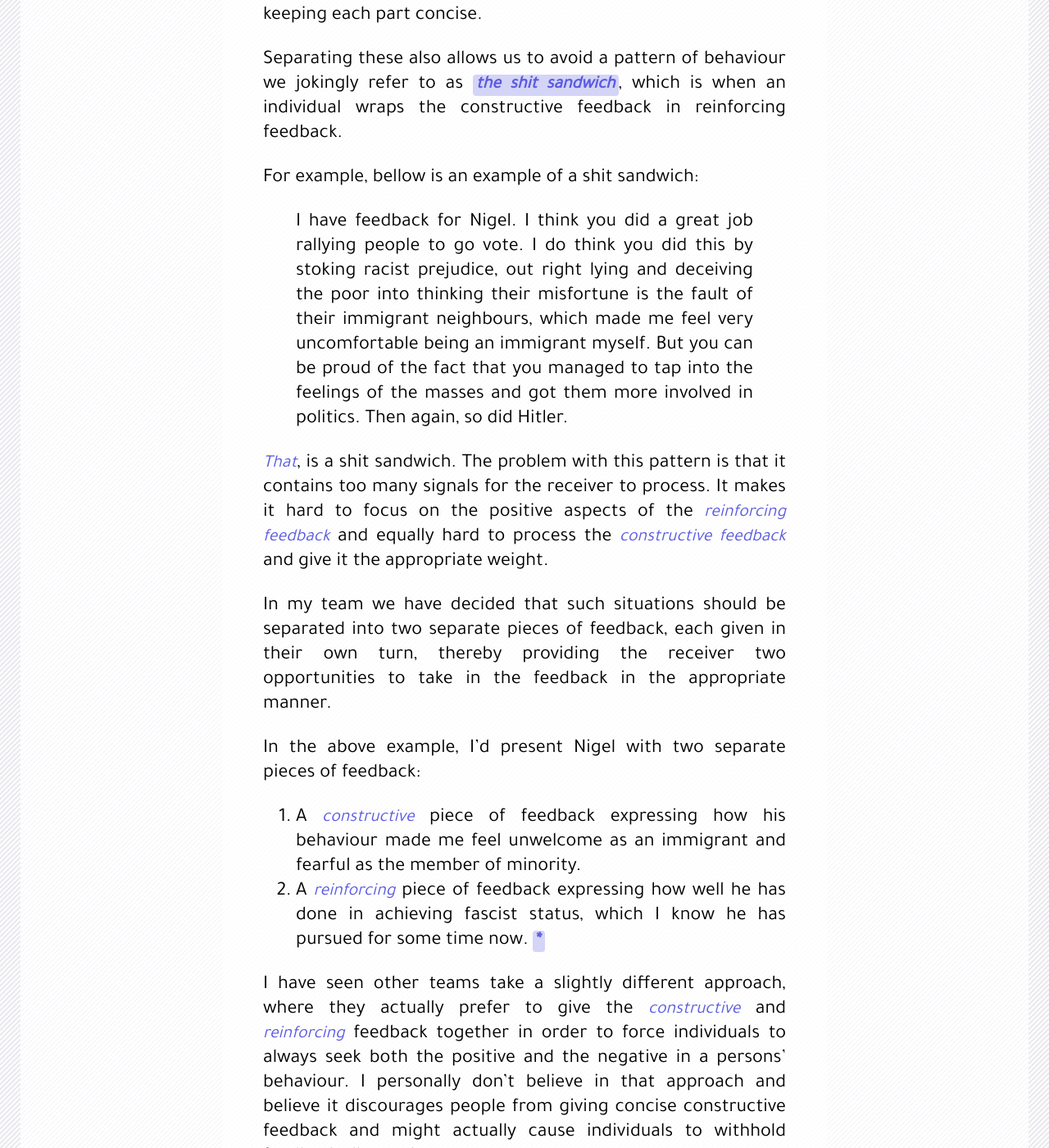
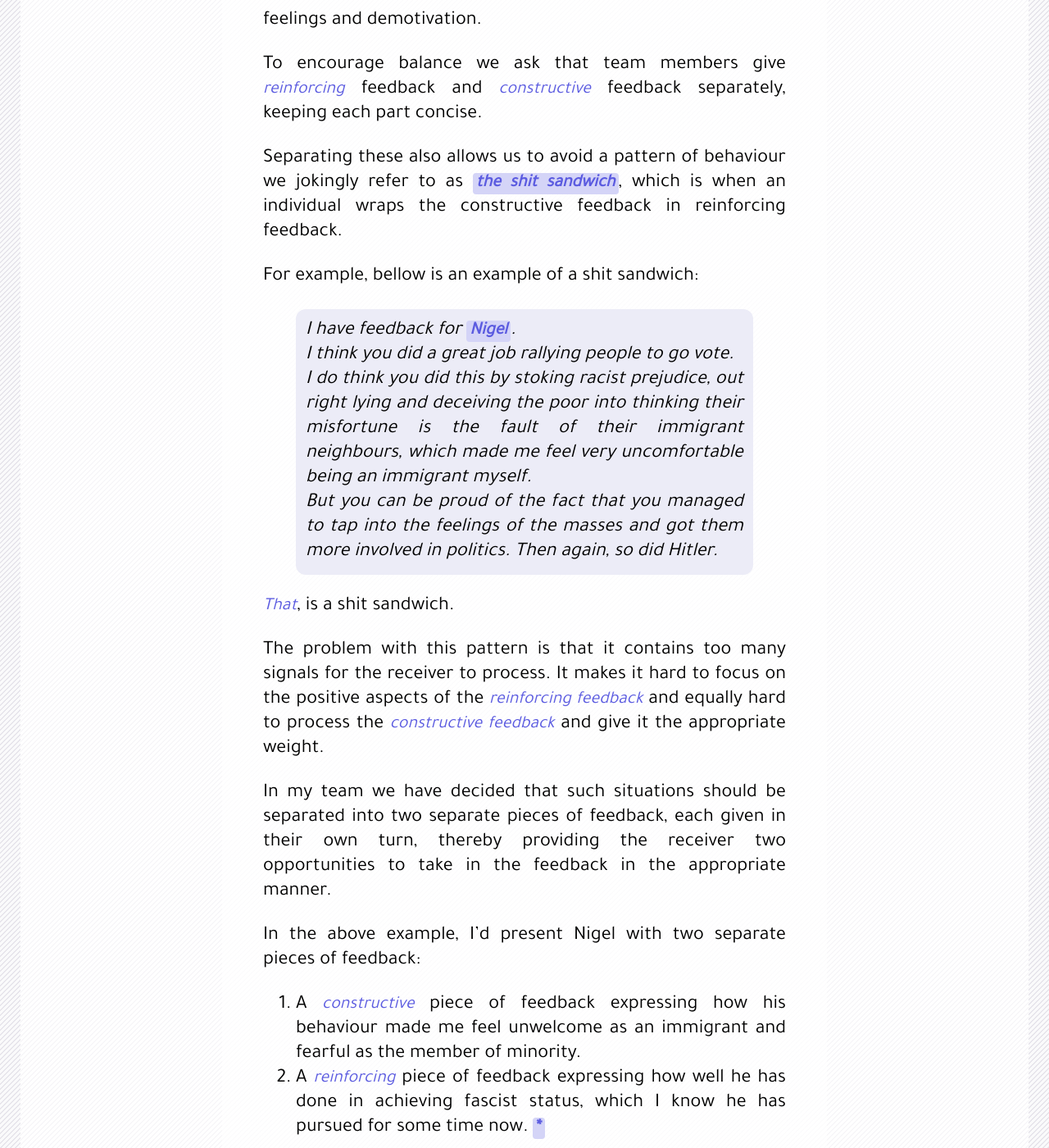
Before and after one commit to gmmorris/gmmorris.github.io, a Jekyll site: the page built from _posts/2018-08-04-feedback-and-cake.md, in a window 1280 px wide and 1400 px high, scrolled down 8553 px. Shown: the whole window at 82% size. Built offline with Jekyll 4.4.1, drawn with Linux system fonts in a browser that asks for light colours; nearby versions of some CDN libraries; some of the changed text lies outside the part shown.

Commit message:
formatted f&c

```diff
--- a/_posts/2018-08-04-feedback-and-cake.md
+++ b/_posts/2018-08-04-feedback-and-cake.md
@@ -124,8 +124,10 @@ Once every team member has voiced their consent, we go through the team members
 The format of feedback is that we preface the feedback by declaring who this feedback is for and whether it is meant to _reinforce_ a positive behaviour that the giver has perceived, or _constructive_ feedback meant to correct a behaviour the giver has felt to be unwelcome.
 
 An example would be:
-> This is constructive feedback is for Jennifer.
+> This is **constructive** feedback is for **Jennifer**.
+>
 > When we were pairing on Monday, there were several different occasions during the session when I was driving and you tried to explain something to me which I didn't understand, so you pulled the keyboard away from me and typed the code yourself.
+>
 > This made me feel stupid that I didn't understand and like I was more a burden on you than your pair.
 
 We'll discuss what feedback actually is in the next section, but this example shows you an example of how feedback is directed, specific, balanced and short.
@@ -154,13 +156,17 @@ To encourage balance we ask that team members give _reinforcing_ feedback and _c
 Separating these also allows us to avoid a pattern of behaviour we jokingly refer to as **the shit sandwich**, which is when an individual wraps the constructive feedback in reinforcing feedback.
 
 For example, bellow is an example of a shit sandwich:
-> I have feedback for Nigel.
+> I have feedback for **Nigel**.
+>
 > I think you did a great job rallying people to go vote.
+>
 > I do think you did this by stoking racist prejudice, out right lying and deceiving the poor into thinking their misfortune is the fault of their immigrant neighbours, which made me feel very uncomfortable being an immigrant myself.
+>
 > But you can be proud of the fact that you managed to tap into the feelings of the masses and got them more involved in politics.
 > Then again, so did Hitler.
 
 _That_, is a shit sandwich.
+
 The problem with this pattern is that it contains too many signals for the receiver to process. It makes it hard to focus on the positive aspects of the _reinforcing feedback_ and equally hard to process the _constructive feedback_ and give it the appropriate weight.
 
 In my team we have decided that such situations should be separated into two separate pieces of feedback, each given in their own turn, thereby providing the receiver two opportunities to take in the feedback in the appropriate manner.
--- a/_sass/custom/post.scss
+++ b/_sass/custom/post.scss
@@ -105,6 +105,15 @@ article {
     blockquote em strong {
       background-color: transparent;
     }
+    blockquote {
+      font-style: italic;
+      background-color: #ececf7;
+      padding: 0.5em;
+      border-radius: 0.5em;
+      p {
+        margin: 0;
+      }
+    }
 
     em, u {
       font-size: 90%;
```
